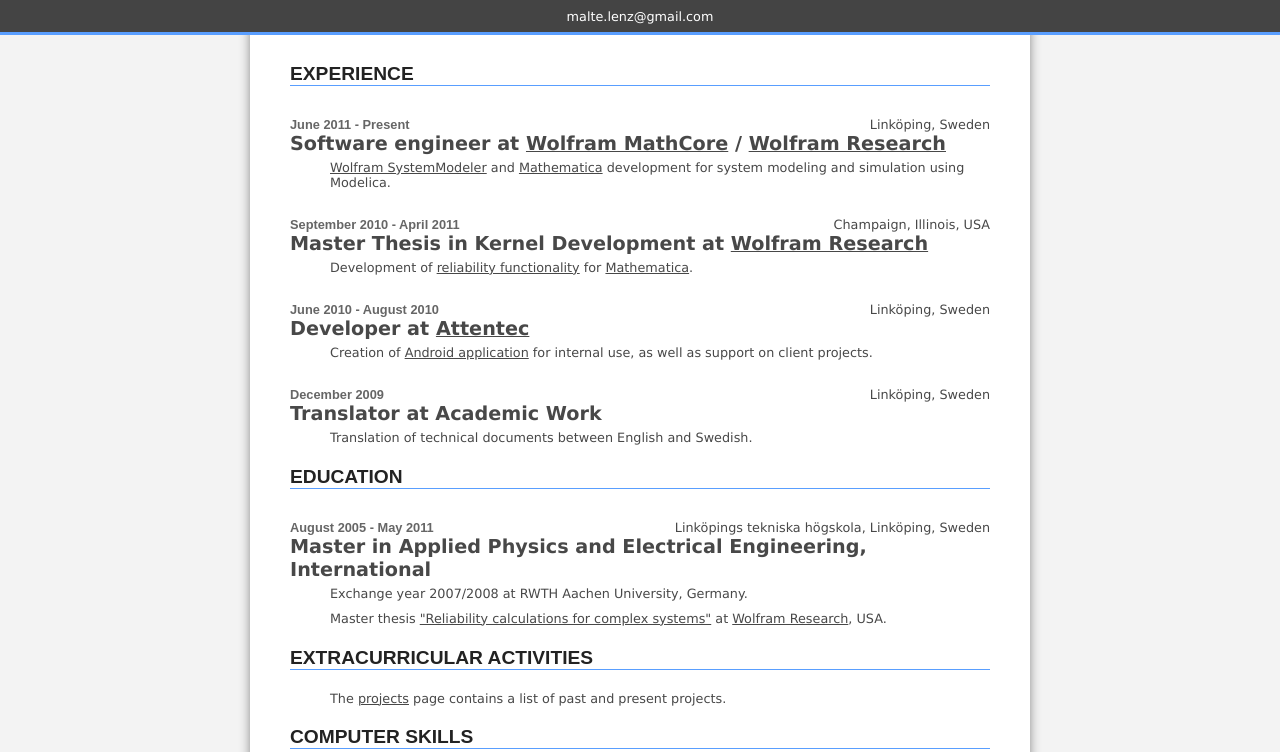
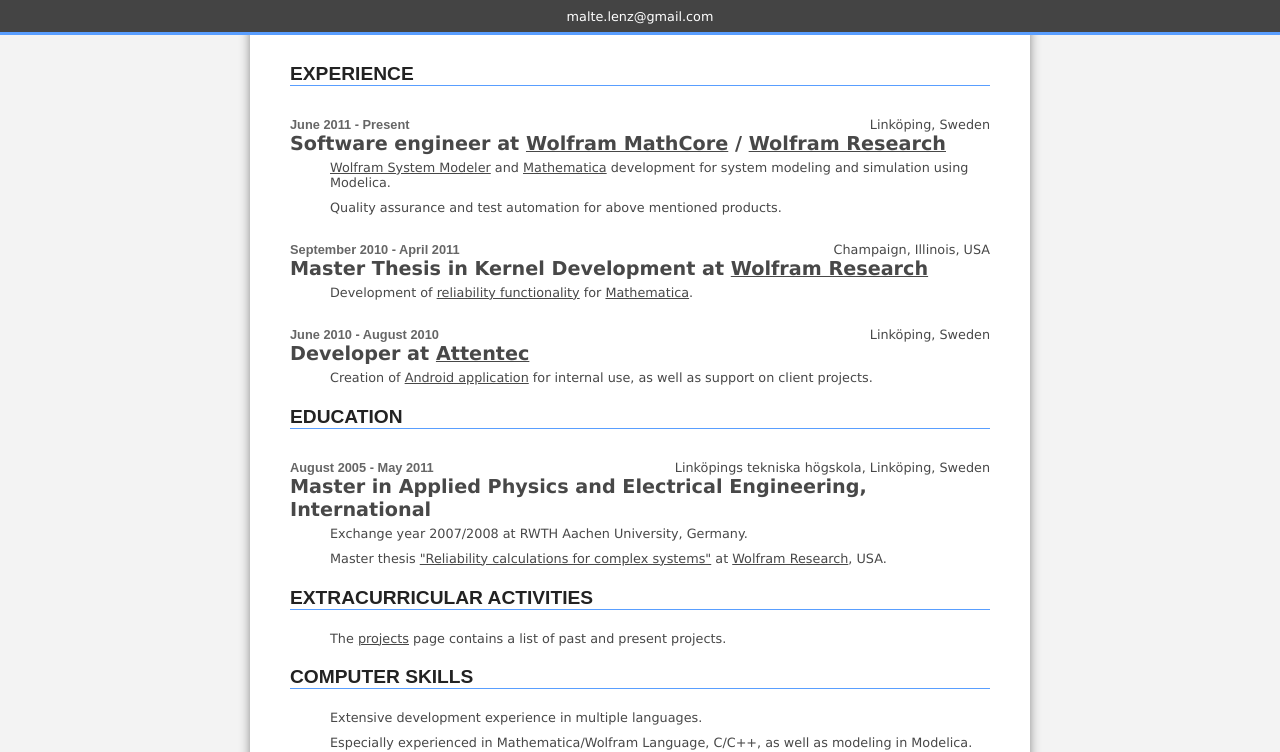
Before and after one commit to maltelenz/maltelenz.github.io, a plain HTML site: page index.html in a window 1280 px wide. Shown: the part 53-805 px from the top of the page. Drawn offline with Linux system fonts and the light colour scheme.

Commit message:
Updates.

```diff
--- a/css/ml.css
+++ b/css/ml.css
@@ -115,6 +115,10 @@
 .itemdescription {
     padding: 5px 0px 5px 40px;
     display: block;
+}
+
+.tonedown {
+    color: #888;
 }
 
 .itembullet{
--- a/index.html
+++ b/index.html
@@ -24,8 +24,9 @@
                 <a href="http://www.mathcore.com/" title="Wolfram MathCore homepage">Wolfram MathCore</a> / <a href="http://www.wolfram.com/" title="Wolfram Research homepage">Wolfram Research</a>
             </span>
             <span class="itemdescription">
-                <a href="http://www.wolfram.com/system-modeler/" title="SystemModeler product page">Wolfram SystemModeler</a> and
+                <a href="http://www.wolfram.com/system-modeler/" title="System Modeler product page">Wolfram System Modeler</a> and
                 <a href="http://www.wolfram.com/mathematica/" title="Mathematica product page">Mathematica</a> development for system modeling and simulation using Modelica.</span>
+            <span class="itemdescription">Quality assurance and test automation for above mentioned products.</span>
         </p>
         <p class="cvparagraph">
             <span class="itemdate">September 2010 - April 2011</span>
@@ -49,13 +50,6 @@
             <span class="itemdescription">Creation of
                 <a href="https://github.com/maltelenz/at.attentec" title="At Attentec source repository">Android application</a> for internal use, as well as support on client projects.</span>
         </p>
-        <p class="cvparagraph">
-            <span class="itemdate">December 2009</span>
-            <span class="itemorganisation">Linköping, Sweden</span>
-            <br />
-            <span class="itemlabel">Translator at Academic Work</span>
-            <span class="itemdescription">Translation of technical documents between English and Swedish.</span>
-        </p>
 
         <h2>EDUCATION</h2>
         <p class="cvparagraph">
@@ -76,7 +70,7 @@
         <h2>COMPUTER SKILLS</h2>
         <p>
             <span class="itemdescription">Extensive development experience in multiple languages.</span>
-            <span class="itemdescription">Especially experienced in Mathematica, C/C++, as well as modeling in Modelica.</span>
+            <span class="itemdescription">Especially experienced in Mathematica/Wolfram Language, C/C++, as well as modeling in Modelica.</span>
 
         </p>
 
```
Also changed, not shown: projects.html (+3 -2 lines).
